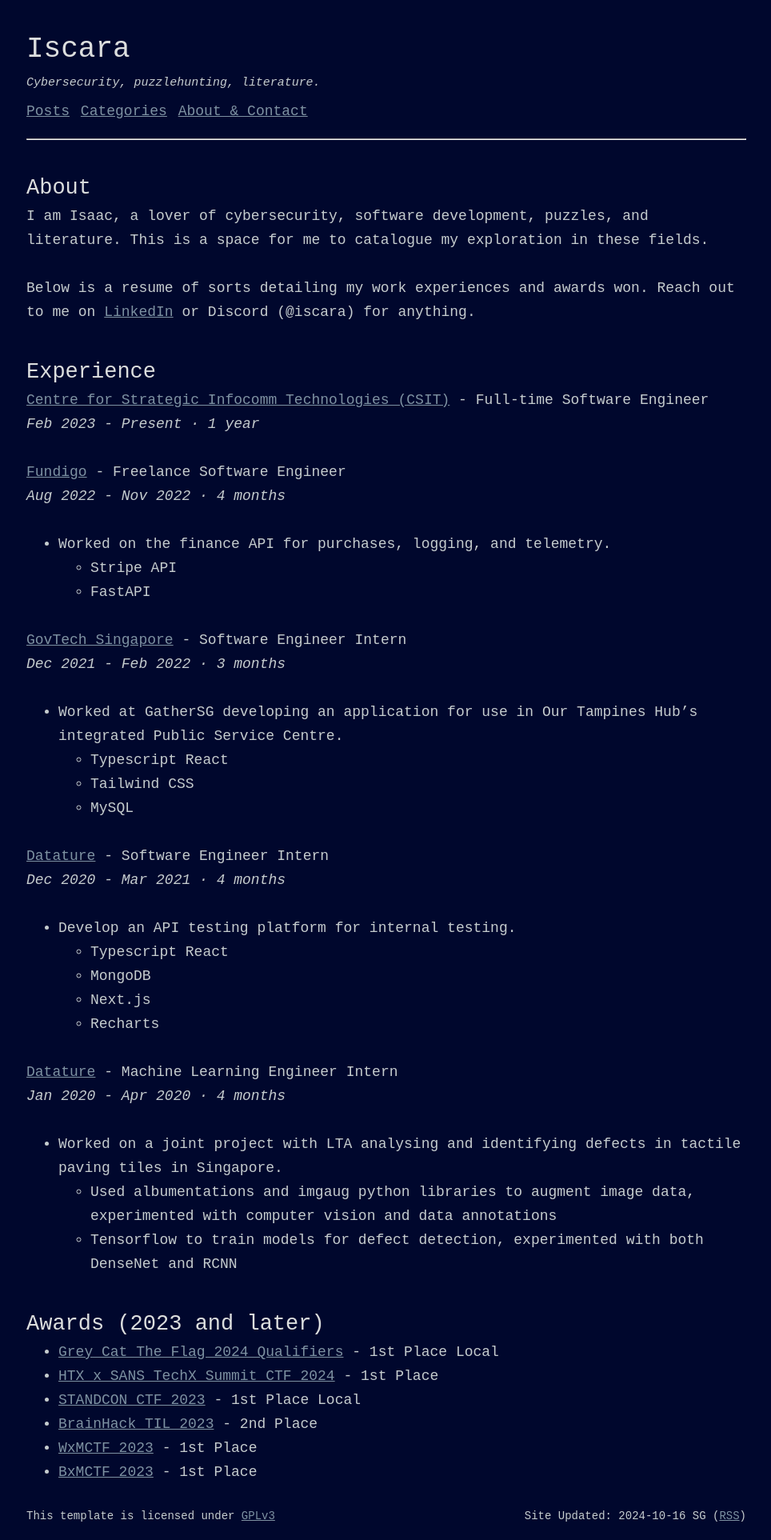
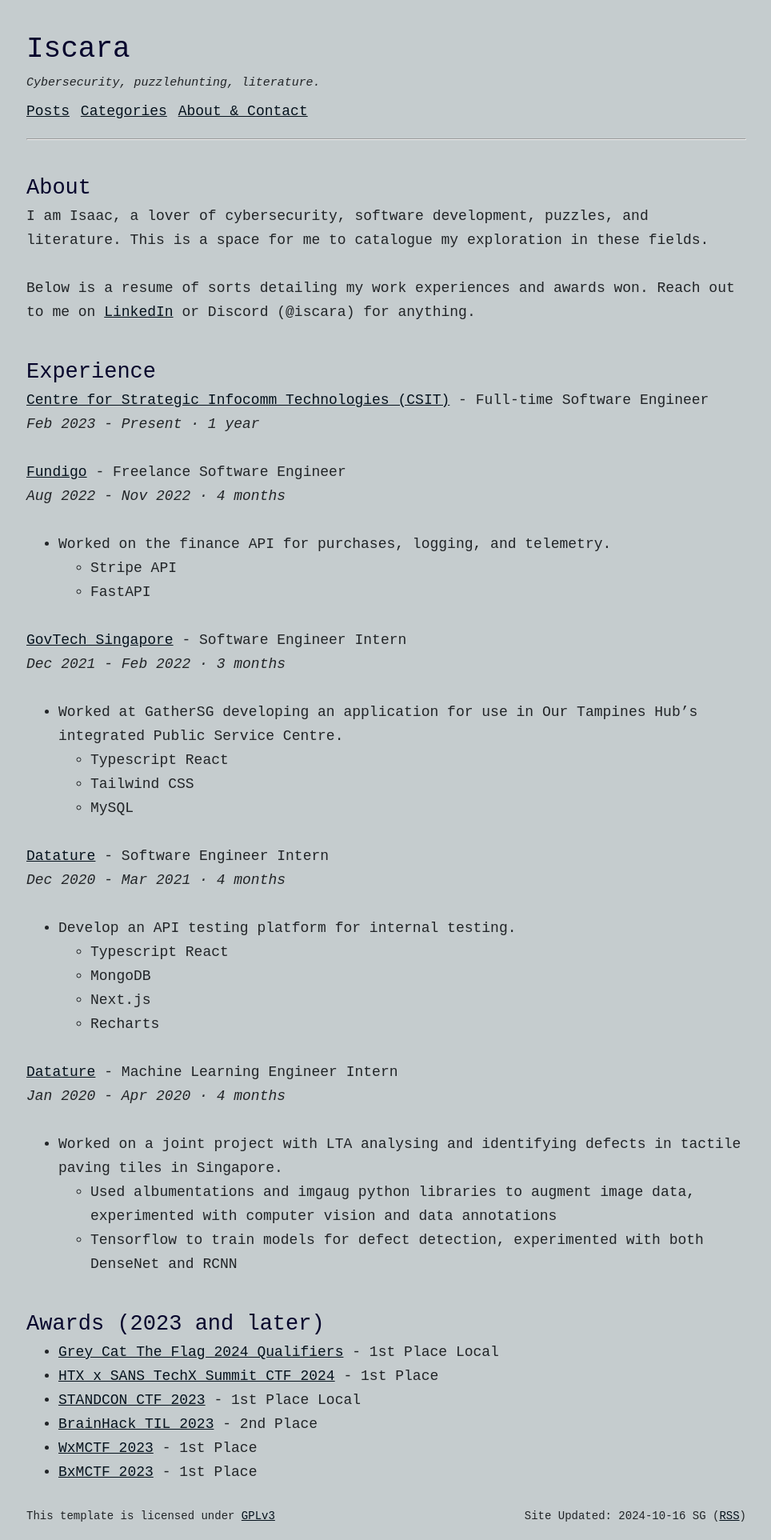
Before and after one commit to Iscaraca/Iscaraca.github.io, a Jekyll site: the page built from index.md, in a window 1280 px wide. Shown: the whole page at 80% size, without its empty margins (157-1121 px from the left). Built offline with Jekyll 4.4.1, drawn with Linux system fonts in a browser that asks for light colours.

Commit message:
fix: Change all the colours

```diff
--- a/_sass/page.scss
+++ b/_sass/page.scss
@@ -38,14 +38,14 @@
 /* 04 Color and contrast */
 
 body {
-  color: #c5ccce;
-  background-color: #00072d;
+  color: #212427;
+  background-color: #c5ccce;
 }
 
 h1,
 h2,
 strong {
-  color: #dcdede;
+  color: #06052c;
 }
 
 header h5 {
@@ -62,7 +62,7 @@
 /* 06 Primary color */
 
 a {
-  color: #7e92a2;
+  color: #05121d;
 }
 
 /* 07 Secondary colors */
```
